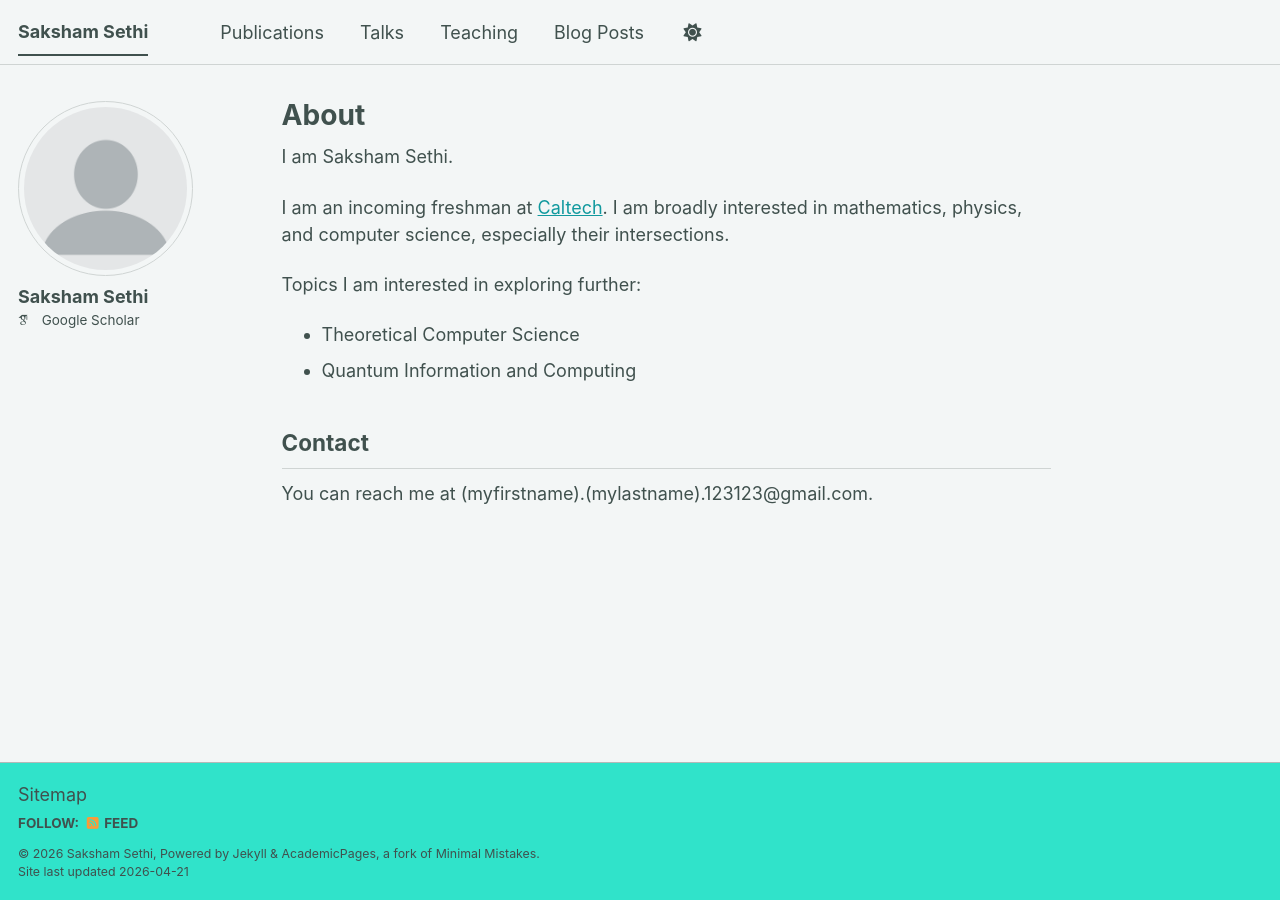
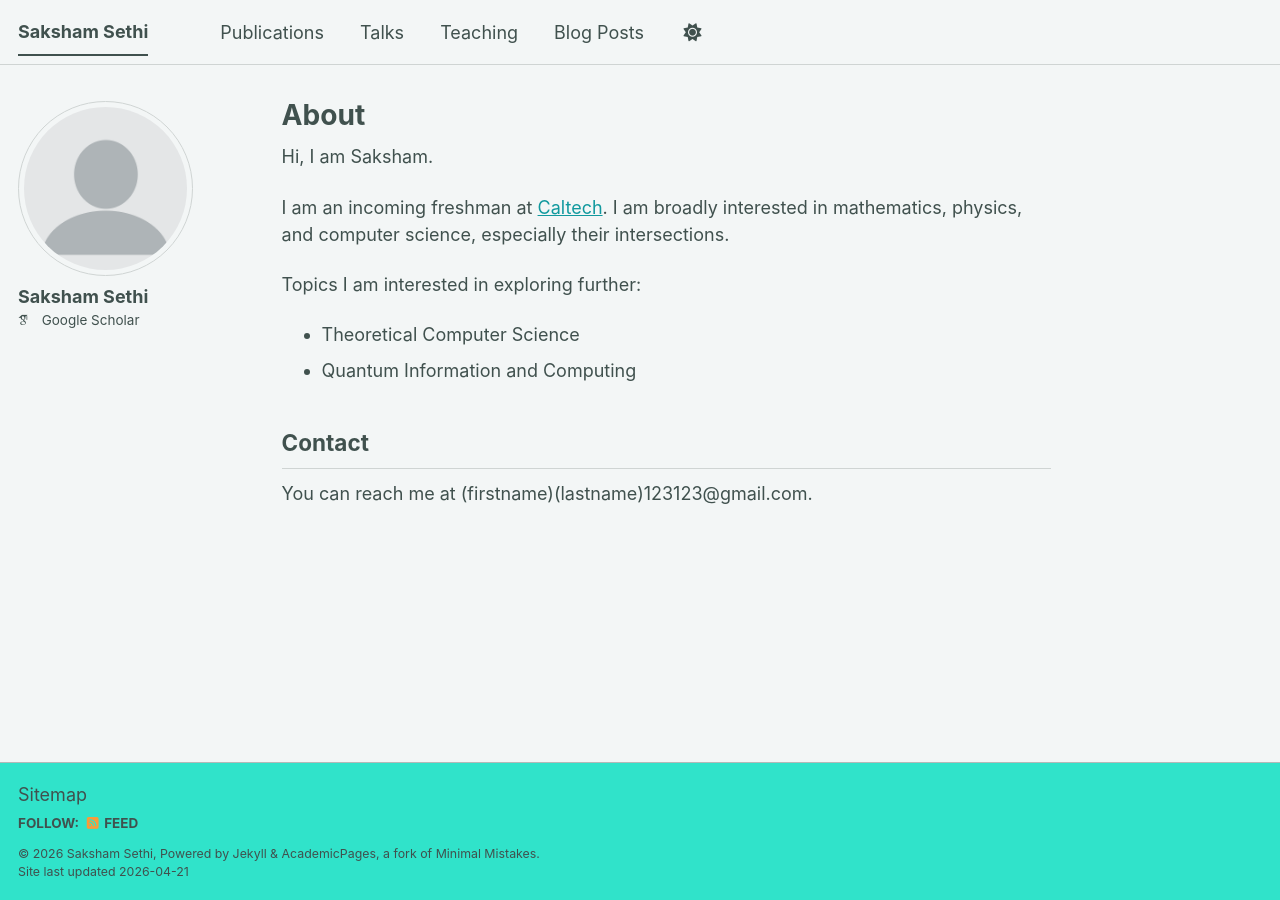
Before and after one commit to saksham-sethi/saksham-sethi.github.io, a Jekyll site: the page built from _pages/about.md, in a window 1280 px wide. Built offline with Jekyll 4.4.1, drawn with Linux system fonts in a browser that asks for light colours; some web fonts are replaced; a script bundle is joined from its source files by our own code; library files that are not in the unit come from our copies.

Commit message:
delete some stuff

```diff
--- a/_pages/about.md
+++ b/_pages/about.md
@@ -8,7 +8,7 @@ redirect_from:
 ---
 
 
- I am Saksham Sethi.
+ Hi, I am Saksham.
 
  I am an incoming freshman at [Caltech](https://www.caltech.edu/). I am broadly interested in mathematics, physics, and computer science, especially their intersections.
 
@@ -18,4 +18,4 @@ Topics I am interested in exploring further:
 
 Contact
 ------
-You can reach me at (myfirstname).(mylastname).123123@gmail.com.
+You can reach me at (firstname)(lastname)123123@gmail.com.
```
Also changed, not shown: _pages/talks.html (deleted, +0 -16 lines), _pages/teaching.html (deleted, +0 -12 lines).
